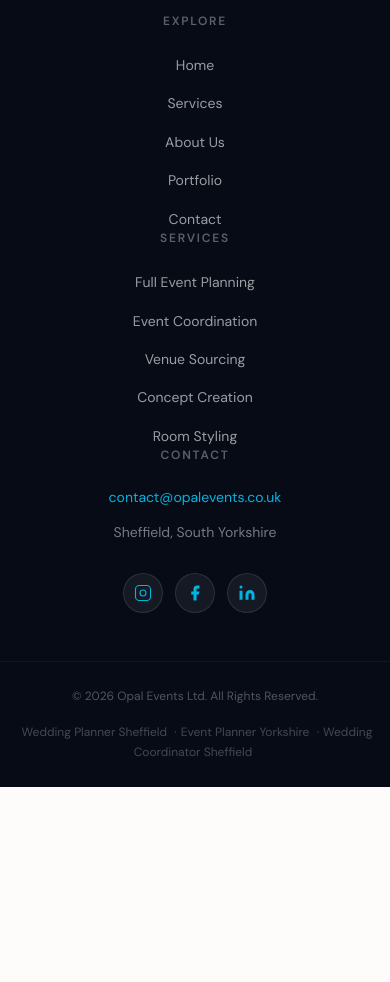
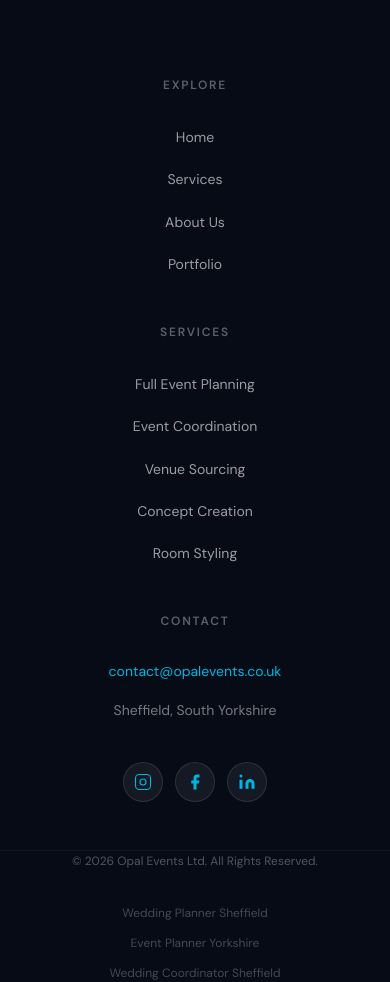
Before and after one commit to klaxtrix-sudo/opal-events, a React (Vite) app: page / in a window 390 px wide. Shown: the part 7900-8882 px from the top of the page. Before the commit the page ends 8687 px from the top, so only its background shows below. Built offline with nearby package versions, Linux system fonts and the light colour scheme; a web font is replaced by a local one.

Commit message:
style: update footer mobile layout and responsiveness with improved spacing and SEO link structure

```diff
--- a/src/components/Footer.css
+++ b/src/components/Footer.css
@@ -158,14 +158,15 @@
 @media (max-width: 600px) {
   .footer-grid {
     grid-template-columns: 1fr;
-    gap: var(--space-10);
-    padding: var(--space-12) 0;
+    gap: var(--space-12); /* Increased gap for better section separation */
+    padding: var(--space-16) 0 var(--space-12);
     text-align: center;
   }
 
   .footer-brand {
     align-items: center;
     max-width: 100%;
+    margin-bottom: var(--space-4);
   }
 
   .footer-logo {
@@ -176,23 +177,52 @@
     margin-left: auto;
     margin-right: auto;
     max-width: 100%;
+    margin-bottom: var(--space-4);
+  }
+
+  .footer-col-heading {
+    margin-bottom: var(--space-8);
   }
 
   .footer-links {
     align-items: center;
+    gap: var(--space-4); /* Slightly wider gaps for touch targets */
   }
 
   .footer-contact {
     align-items: center;
+    gap: var(--space-4);
   }
 
   .footer-social {
     justify-content: center;
+    margin-top: var(--space-6);
+  }
+
+  .footer-bottom {
+    padding: var(--space-10) 0;
   }
 
   .footer-bottom-inner {
     flex-direction: column;
     text-align: center;
-    gap: var(--space-4);
+    gap: var(--space-6);
+  }
+
+  .footer-seo {
+    display: flex;
+    flex-direction: column;
+    gap: var(--space-3);
+    margin-top: var(--space-2);
+    line-height: 1.5;
+  }
+
+  .footer-seo a {
+    display: block;
+    margin: 0;
+  }
+
+  .footer-seo-sep {
+    display: none;
   }
 }
--- a/src/components/Footer.jsx
+++ b/src/components/Footer.jsx
@@ -44,7 +44,6 @@ const Footer = () => (
           <li><Link to="/services">Services</Link></li>
           <li><Link to="/about">About Us</Link></li>
           <li><Link to="/portfolio">Portfolio</Link></li>
-          <li><Link to="/contact">Contact</Link></li>
         </ul>
       </div>
 
@@ -87,8 +86,10 @@ const Footer = () => (
       <div className="container footer-bottom-inner">
         <p>&copy; {new Date().getFullYear()} Opal Events Ltd. All Rights Reserved.</p>
         <p className="footer-seo">
-          <Link to="/">Wedding Planner Sheffield</Link> ·
-          <Link to="/">Event Planner Yorkshire</Link> ·
+          <Link to="/">Wedding Planner Sheffield</Link>
+          <span className="footer-seo-sep">·</span>
+          <Link to="/">Event Planner Yorkshire</Link>
+          <span className="footer-seo-sep">·</span>
           <Link to="/">Wedding Coordinator Sheffield</Link>
         </p>
       </div>
```
